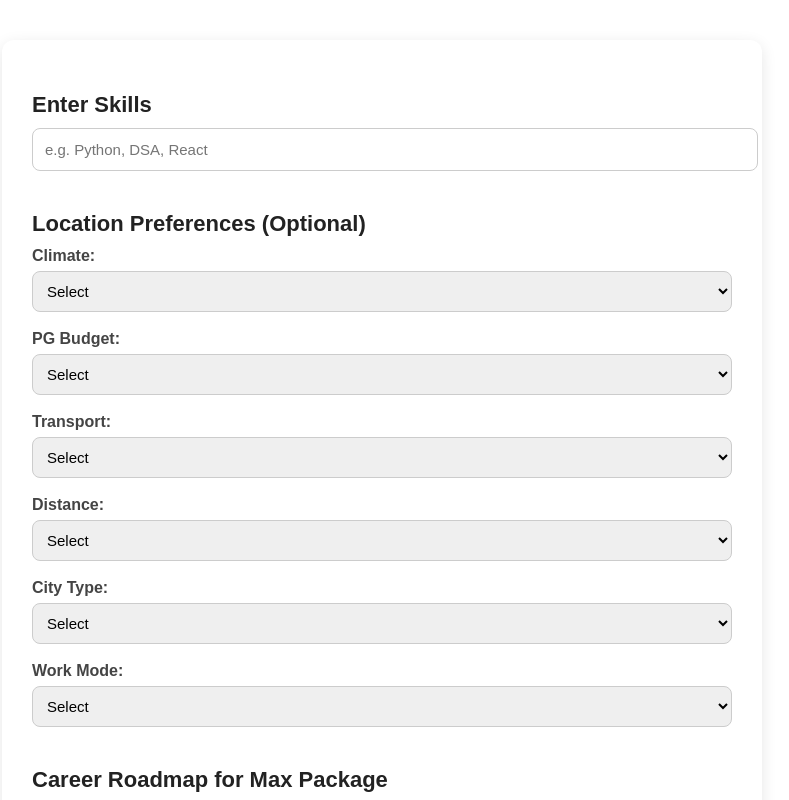
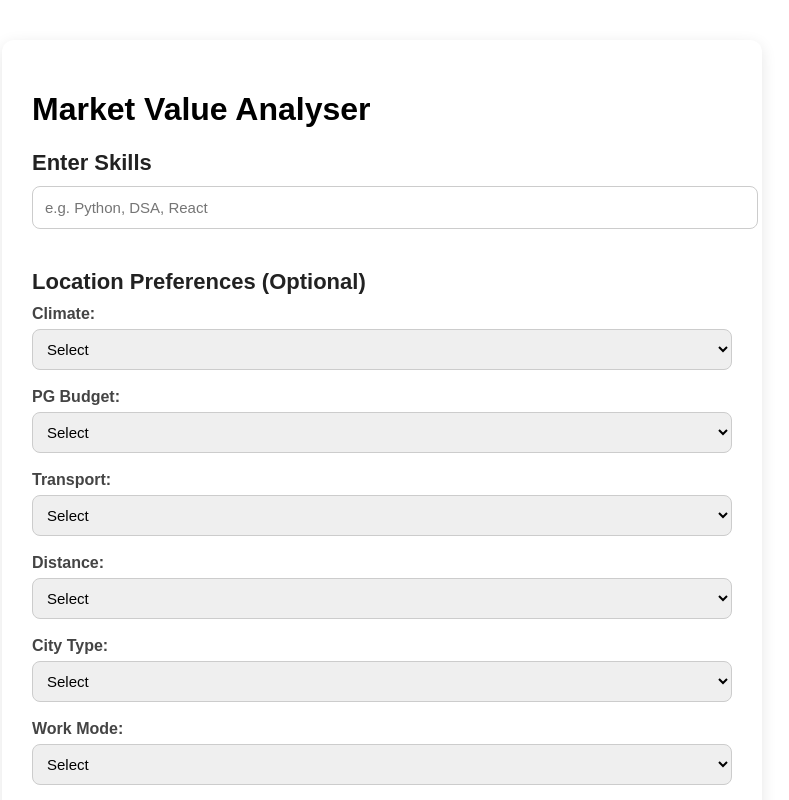
Before and after one commit to Coder-shank/Market-Value-Analyser, a React (Vite) app in the folder frontend/: page / in a window 1280 px wide. Shown: the top 800 px of the page, without its empty margins (258-1047 px from the left). Built offline with nearby package versions, Linux system fonts and the light colour scheme; the HTML template or start-up script is replaced by a standard one.

Commit message:
Added heading

```diff
--- a/frontend/src/Home.tsx
+++ b/frontend/src/Home.tsx
@@ -130,7 +130,7 @@ function Home(){
     return (
        <>
     <div className="career-container">
-
+         <h1> Market Value Analyser </h1>
         <h3 className="section-title">Enter Skills</h3>
 
         <input
```
